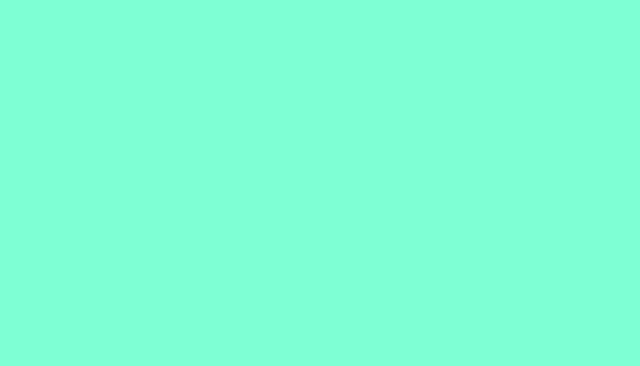
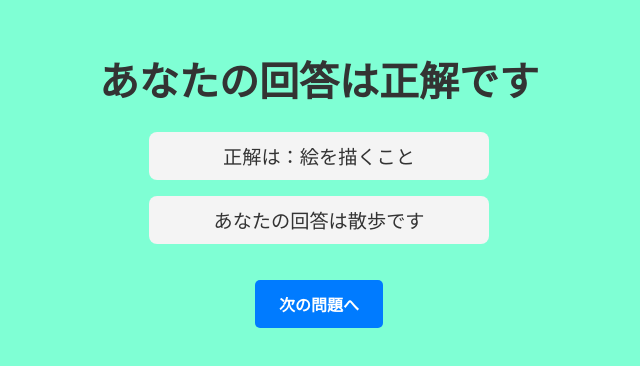
Before and after one commit to Thin9ingMan/kimino_hint, a React (Vite) app: page /answer in a window 1280 px wide. Before the commit this address had no page. Shown: the part 232-598 px from the top of the page, without its empty margins (321-961 px from the left). Built offline with nearby package versions, Linux system fonts and the light colour scheme.

Commit message:
正解のページとルーターの作成

```diff
--- a/src/App.jsx
+++ b/src/App.jsx
@@ -3,6 +3,7 @@ import Index from "./Index";
 import Detail from "./components/Detail";
 import Question from "./components/question";
 import { BrowserRouter, Routes, Route } from "react-router-dom";
+import Answer from "./components/Answer";
 
 function App() {
   return (
@@ -11,6 +12,7 @@ function App() {
         <Route path="/" element={<Index />} />
         <Route path="/detail" element={<Detail />} />
         <Route path="/question" element={<Question />} />
+        <Route path="/answer" element={<Answer />} />
       </Routes>
     </BrowserRouter>
   );
--- /dev/null
+++ b/src/components/Answer.css
@@ -0,0 +1,46 @@
+.answer-container {
+  display: flex;
+  flex-direction: column; /* 要素を縦に並べる */
+  align-items: center; /* 水平方向の中央揃え */
+  justify-content: center; /* 垂直方向の中央揃え */
+  height: 100vh; /* 画面全体の高さ */
+  text-align: center;
+  font-family: -apple-system, BlinkMacSystemFont, 'Segoe UI', Roboto, 'Helvetica Neue', Arial, sans-serif;
+  color: #333;
+}
+
+/* 「正解/不正解」のメイン見出し */
+.answer-container h1 {
+  font-size: 2.5rem; /* 文字を大きく */
+  margin-bottom: 24px;
+}
+
+/* 「正解は：」「あなたの回答は」のテキストスタイル */
+.answer-container div {
+  font-size: 1.2rem;
+  margin-bottom: 16px; /* 各行の間隔 */
+  background-color: #f4f4f4; /* 背景色を少しつける */
+  padding: 10px 20px;
+  border-radius: 8px; /* 角を丸くする */
+  min-width: 300px; /* 最小幅を指定して揃える */
+}
+
+/* 「次の問題へ」ボタンのスタイル */
+.answer-container button {
+  background-color: #007bff;
+  color: white;
+  border: none;
+  padding: 12px 24px;
+  font-size: 1rem;
+  font-weight: bold;
+  border-radius: 5px;
+  cursor: pointer;
+  margin-top: 20px; /* 上の要素との間隔 */
+  transition: background-color 0.3s ease; /* ホバー時のアニメーション */
+  text-decoration: none; /* Linkタグによる下線を消す */
+}
+
+/* ボタンにカーソルを合わせた時のスタイル */
+.answer-container button:hover {
+  background-color: #0056b3;
+}
--- /dev/null
+++ b/src/components/Answer.jsx
@@ -0,0 +1,24 @@
+import { Link } from "react-router-dom";
+import "./Answer.css"
+const Answer = () => {
+    const judge = true;
+    const answer = "絵を描くこと"
+    const user_answer = "散歩"
+
+    return (
+        <div className="answer-container">
+            <h1>あなたの回答は{judge ? "正解" : "不正解"}です</h1>
+            <div> 正解は：{answer}</div>
+            <div>あなたの回答は{user_answer}です</div>
+            <Link to="/question">
+                <button>次の問題へ</button>
+            </Link>
+
+        </div>
+
+
+    )
+
+}
+
+export default Answer
```
